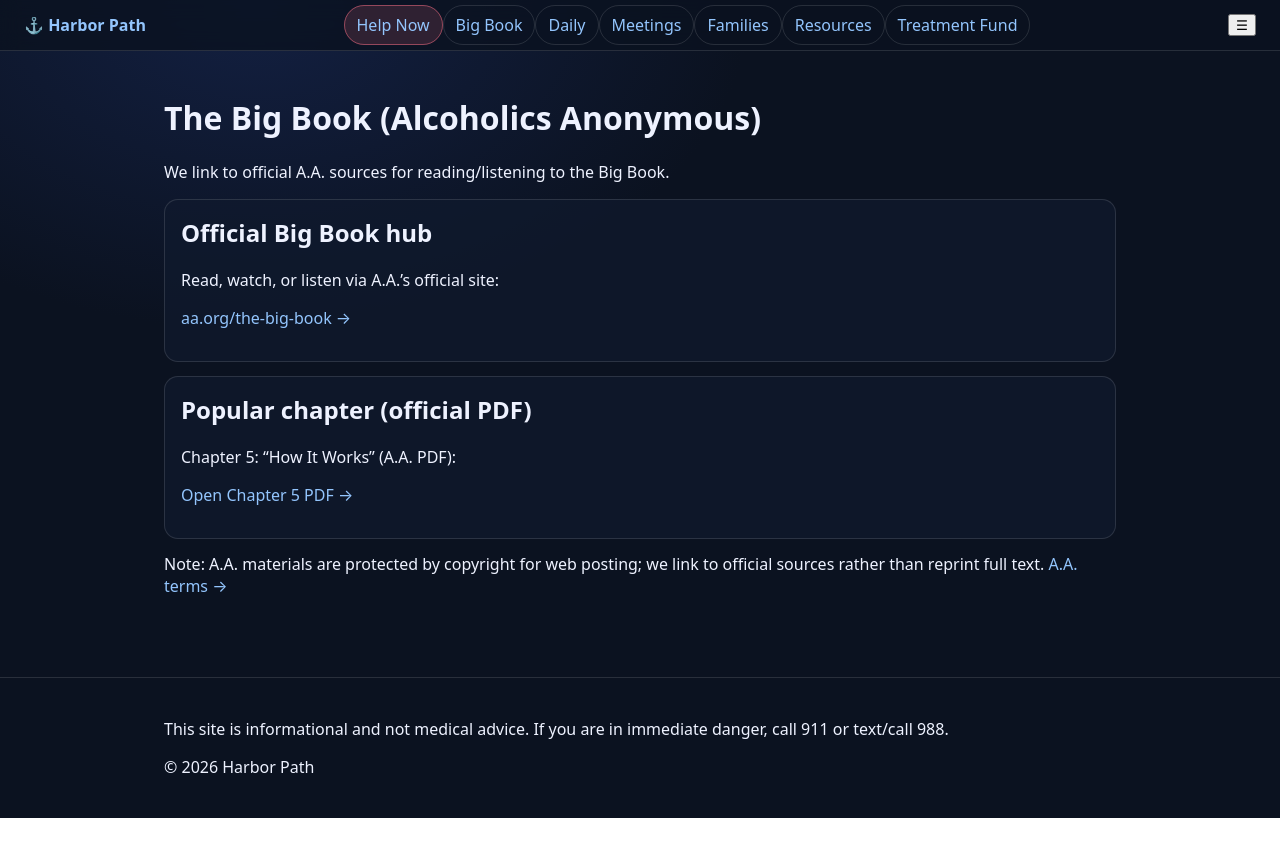
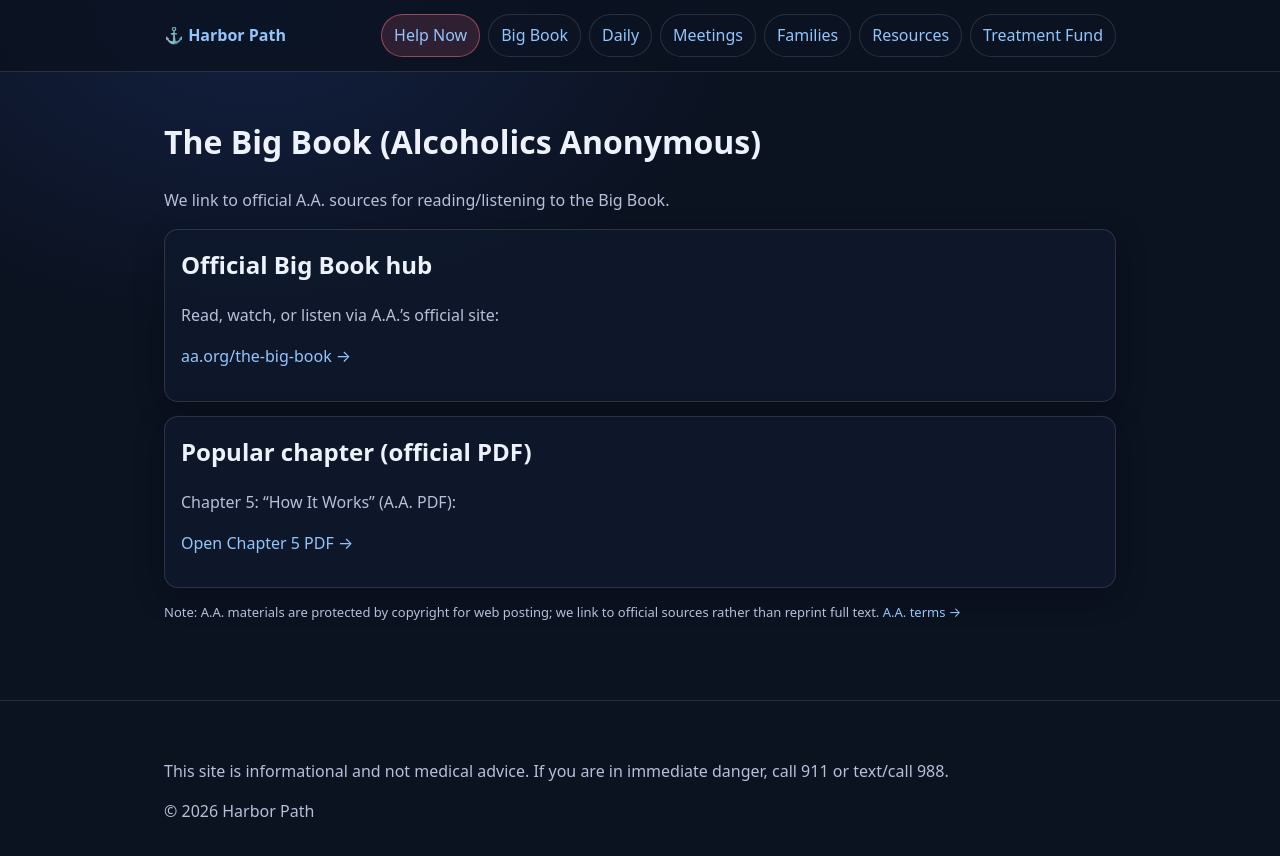
Before and after one commit to KristineMK72/HARBOR-PATH, a Next.js app: page /big-book in a window 1280 px wide. Shown: the top 856 px of the page. Before the commit the page ends 818 px from the top, so only its background shows below. Built offline with nearby package versions, Linux system fonts and the light colour scheme.

Commit message:
Update globals.css

```diff
--- a/app/globals.css
+++ b/app/globals.css
@@ -12,37 +12,61 @@
   --max: 1000px;
 }
 
-* { box-sizing: border-box; }
+* {
+  box-sizing: border-box;
+}
 
-html, body {
+html,
+body {
   margin: 0;
+  padding: 0;
   background: radial-gradient(900px 600px at 20% 0%, #132042 0%, var(--bg) 55%);
   color: var(--text);
   font-family: system-ui, -apple-system, Segoe UI, Roboto, Helvetica, Arial;
+  line-height: 1.55;
 }
 
-a { color: var(--link); text-decoration: none; }
-a:hover { text-decoration: underline; }
+a {
+  color: var(--link);
+  text-decoration: none;
+}
+a:hover {
+  text-decoration: underline;
+}
 
+/* Utility */
+.muted {
+  color: var(--muted);
+}
+.small {
+  font-size: 13px;
+}
+
+/* Layout */
 .container {
   max-width: var(--max);
-  margin: auto;
+  margin: 0 auto;
   padding: 24px;
 }
 
+/* Nav */
 .nav {
   position: sticky;
   top: 0;
+  z-index: 50;
   backdrop-filter: blur(10px);
-  background: rgba(11,18,32,.8);
+  background: rgba(11, 18, 32, 0.8);
   border-bottom: 1px solid var(--line);
 }
 
 .navInner {
   display: flex;
+  align-items: center;
   justify-content: space-between;
   gap: 12px;
   padding: 14px 24px;
+  max-width: var(--max);
+  margin: 0 auto;
 }
 
 .brand {
@@ -50,40 +74,129 @@
   display: flex;
   gap: 8px;
   align-items: center;
+  white-space: nowrap;
+}
+
+.navLinks {
+  display: flex;
+  flex-wrap: wrap;
+  gap: 8px;
+  justify-content: flex-end;
+  align-items: center;
 }
 
 .pill {
+  display: inline-flex;
+  align-items: center;
   border: 1px solid var(--line);
   padding: 8px 12px;
   border-radius: 999px;
+  background: rgba(17, 26, 46, 0.25);
+  transition: transform 0.08s ease, filter 0.08s ease;
+}
+
+.pill:hover {
+  text-decoration: none;
+  filter: brightness(1.06);
+  transform: translateY(-1px);
 }
 
 .pillDanger {
-  border-color: rgba(251,113,133,.5);
-  background: rgba(251,113,133,.15);
+  border-color: rgba(251, 113, 133, 0.5);
+  background: rgba(251, 113, 133, 0.15);
 }
 
+/* Hamburger */
+.hamburger {
+  display: none; /* desktop hidden */
+  font-size: 22px;
+  line-height: 1;
+  background: none;
+  border: 1px solid var(--line);
+  border-radius: 12px;
+  color: var(--text);
+  padding: 8px 10px;
+  cursor: pointer;
+}
+
+.hamburger:hover {
+  filter: brightness(1.06);
+}
+
+/* Mobile dropdown menu */
+.mobileMenu {
+  display: none; /* shown via media query */
+}
+
+/* Cards + Grid */
 .grid {
   display: grid;
   grid-template-columns: repeat(12, 1fr);
   gap: 14px;
+  margin-top: 14px;
 }
 
 .card {
   grid-column: span 6;
-  background: rgba(17,26,46,.7);
+  background: rgba(17, 26, 46, 0.7);
   padding: 16px;
   border-radius: var(--radius);
   border: 1px solid var(--line);
+  box-shadow: var(--shadow);
 }
 
-.cardWide { grid-column: span 12; }
-
-@media (max-width: 800px) {
-  .card { grid-column: span 12; }
+.cardWide {
+  grid-column: span 12;
 }
 
+/* Footer */
 .footer {
   margin-top: 40px;
   border-top: 1px solid var(--line);
+  padding: 18px 0 30px;
 }
+
+/* Responsive */
+@media (max-width: 800px) {
+  .card {
+    grid-column: span 12;
+  }
+}
+
+/* Nav responsive (hamburger) */
+@media (max-width: 768px) {
+  .navLinks {
+    display: none; /* hide desktop links */
+  }
+
+  .hamburger {
+    display: inline-flex; /* show hamburger */
+    align-items: center;
+    justify-content: center;
+  }
+
+  .mobileMenu {
+    display: flex;
+    flex-direction: column;
+    gap: 12px;
+    padding: 16px 24px;
+    max-width: var(--max);
+    margin: 0 auto;
+    border-top: 1px solid var(--line);
+    background: rgba(11, 18, 32, 0.95);
+  }
+
+  .mobileMenu a {
+    color: var(--text);
+    font-size: 18px;
+    padding: 10px 10px;
+    border-radius: 12px;
+    border: 1px solid rgba(255, 255, 255, 0.08);
+    background: rgba(17, 26, 46, 0.35);
+  }
+
+  .mobileMenu a:hover {
+    text-decoration: none;
+    filter: brightness(1.06);
+  }
+}
```
